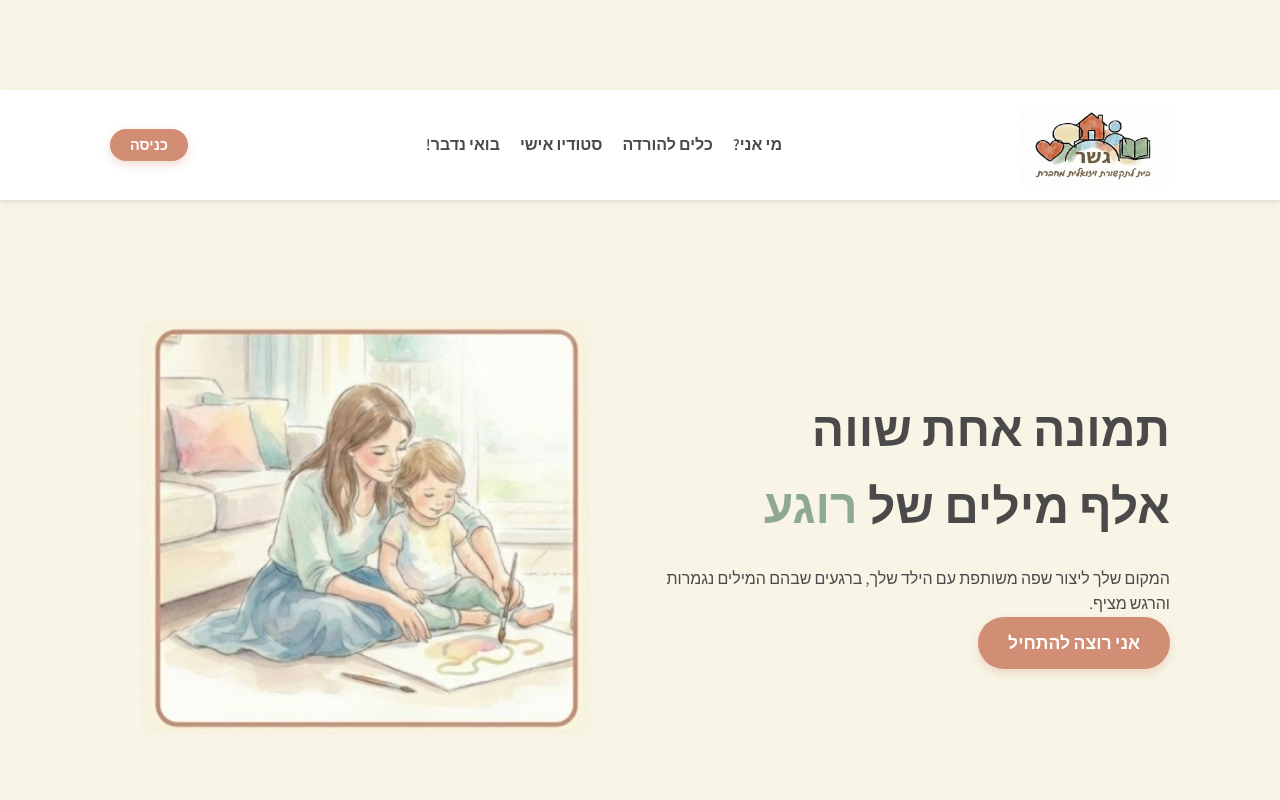
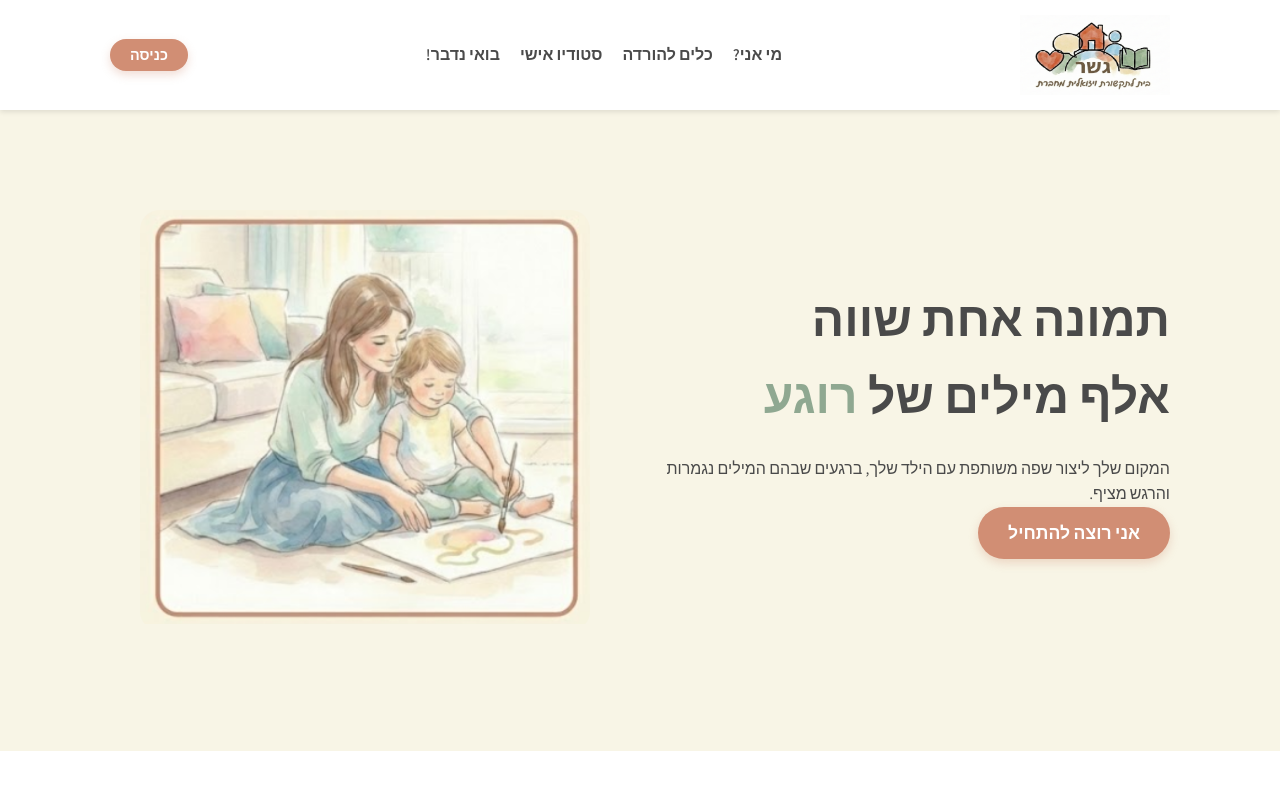
Before and after one commit to maayanshaked1/mygesher, a plain HTML site: page index.html in a window 1280 px wide. Shown: the top 800 px of the page. Drawn offline with Linux system fonts and the light colour scheme.

Commit message:
Update style.css

```diff
--- a/style.css
+++ b/style.css
@@ -75,7 +75,7 @@ header {
     background-color: var(--white);
     padding: 15px 0;
     box-shadow: 0 2px 10px rgba(0,0,0,0.05);
-    z-index: 100;
+        position: fixed;      /* מקבע את האלמנט ביחס למסך */
     top: 0;               /* מצמיד אותו לקצה העליון */
     width: 100%;          /* מבטיח שהוא יתפרס על כל רוחב המסך */
     z-index: 1000;        /* דואג שהתפריט יהיה תמיד מעל שאר התוכן */
```
